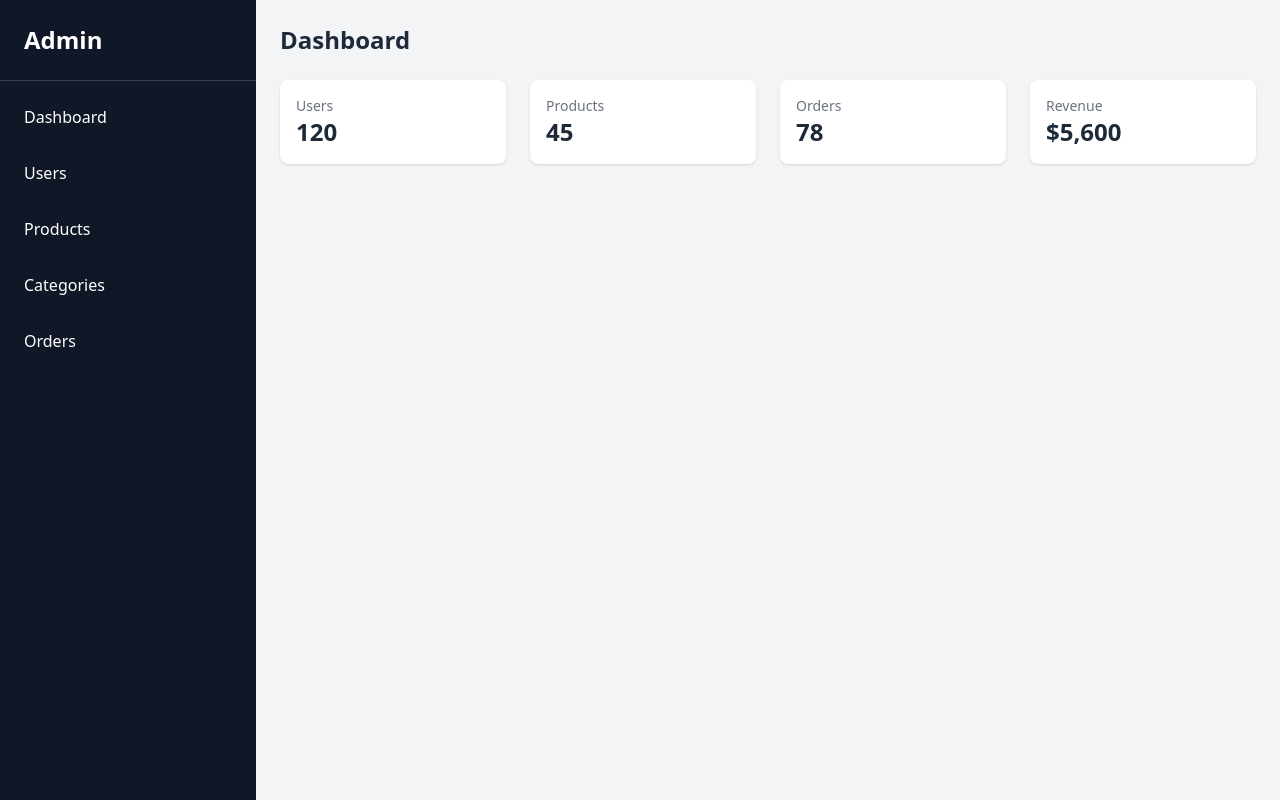
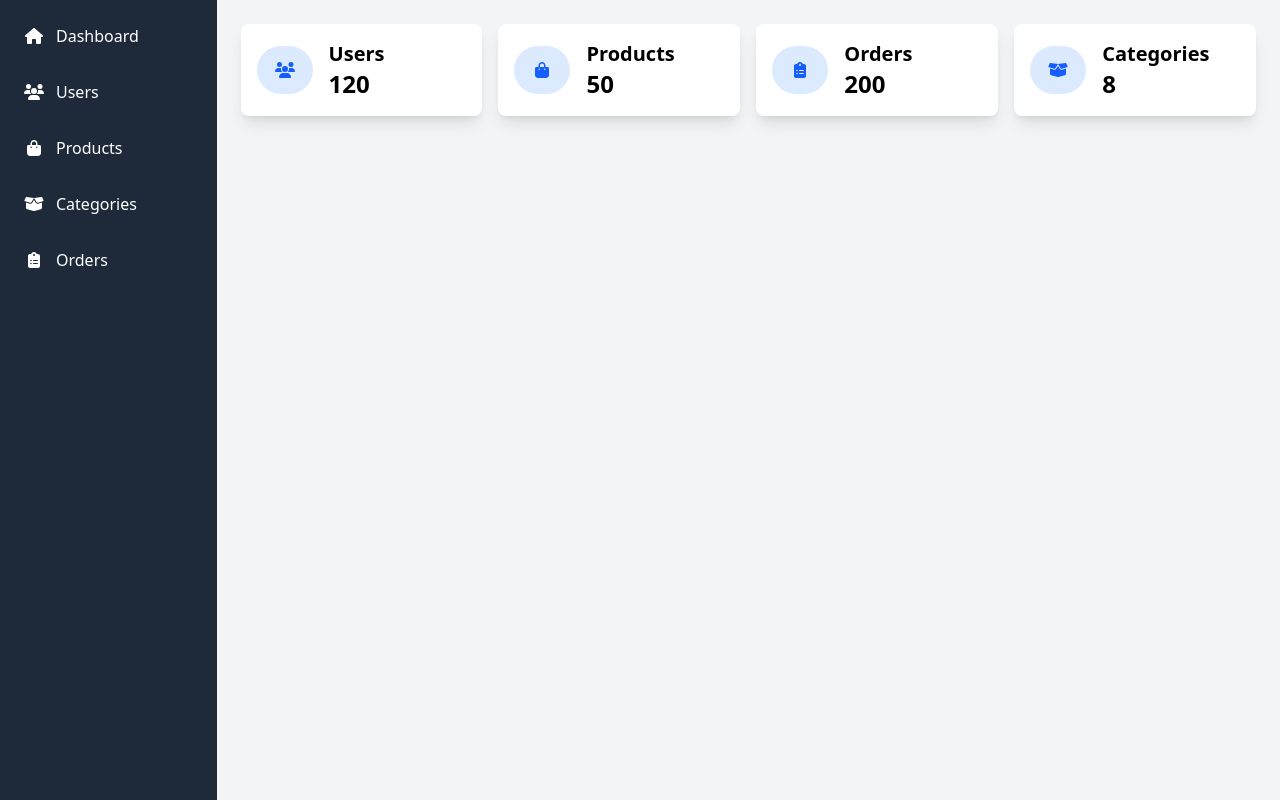
Before and after one commit to MohamedAbail1/Ecommerce-frontend, a React (Vite) app: page / in a window 1280 px wide. Built offline with nearby package versions, Linux system fonts and the light colour scheme.

Commit message:
add icons

```diff
--- a/package.json
+++ b/package.json
@@ -12,8 +12,10 @@
   "dependencies": {
     "@fortawesome/fontawesome-svg-core": "^6.7.2",
     "@fortawesome/free-brands-svg-icons": "^6.7.2",
+    "@fortawesome/free-regular-svg-icons": "^6.7.2",
     "@fortawesome/free-solid-svg-icons": "^6.7.2",
     "@fortawesome/react-fontawesome": "^0.2.2",
+    "@heroicons/react": "^2.2.0",
     "@tailwindcss/vite": "^4.0.14",
     "axios": "^1.8.3",
     "lucide-react": "^0.483.0",
--- a/src/App.jsx
+++ b/src/App.jsx
@@ -11,7 +11,7 @@ function App() {
     <Router>
       <div className="flex">
         <Sidebar />
-        <div className="ml-64 p-6 w-full bg-gray-100 min-h-screen">
+        <div className=" p-6 w-full bg-gray-100 min-h-screen">
           <Routes>
             <Route path="/" element={<Dashboard />} />
             <Route path="/users" element={<Users />} />
--- a/src/components/dashboard/components/ProductList.jsx
+++ b/src/components/dashboard/components/ProductList.jsx
@@ -26,7 +26,7 @@ export default function ProductList() {
   return (
     <div className="space-y-6">
       <div className="flex justify-between items-center">
-        <h2 className="text-xl font-semibold">Products</h2>
+        <h2 className="text-xl font-semibold"></h2>
         <button
           onClick={() => setSelectedProduct({})}
           className="bg-blue-600 text-white py-2 px-4 rounded-md"
--- a/src/components/dashboard/components/Sidebar.jsx
+++ b/src/components/dashboard/components/Sidebar.jsx
@@ -1,15 +1,31 @@
-import { Link } from "react-router-dom";
+import { FontAwesomeIcon } from '@fortawesome/react-fontawesome';
+import { faHome, faUsers, faShoppingBag, faBoxOpen, faClipboardList } from '@fortawesome/free-solid-svg-icons';
+import { Link } from 'react-router-dom';
 
 export default function Sidebar() {
   return (
-    <div className="w-64 h-screen bg-gray-900 text-white fixed top-0 left-0">
-      <div className="p-6 font-bold text-2xl border-b border-gray-700">Admin</div>
-      <nav className="p-4 space-y-4">
-        <Link to="/" className="block hover:bg-gray-700 p-2 rounded">Dashboard</Link>
-        <Link to="/users" className="block hover:bg-gray-700 p-2 rounded">Users</Link>
-        <Link to="/products" className="block hover:bg-gray-700 p-2 rounded">Products</Link>
-        <Link to="/categories" className="block hover:bg-gray-700 p-2 rounded">Categories</Link>
-        <Link to="/orders" className="block hover:bg-gray-700 p-2 rounded">Orders</Link>
+    <div className="w-64 bg-gray-800 text-white p-4">
+      <nav className="space-y-4">
+        <Link to="/" className="flex items-center hover:bg-gray-700 p-2 rounded">
+          <FontAwesomeIcon icon={faHome} className="h-5 w-5 mr-3" />
+          Dashboard
+        </Link>
+        <Link to="/users" className="flex items-center hover:bg-gray-700 p-2 rounded">
+          <FontAwesomeIcon icon={faUsers} className="h-5 w-5 mr-3" />
+          Users
+        </Link>
+        <Link to="/products" className="flex items-center hover:bg-gray-700 p-2 rounded">
+          <FontAwesomeIcon icon={faShoppingBag} className="h-5 w-5 mr-3" />
+          Products
+        </Link>
+        <Link to="/categories" className="flex items-center hover:bg-gray-700 p-2 rounded">
+          <FontAwesomeIcon icon={faBoxOpen} className="h-5 w-5 mr-3" />
+          Categories
+        </Link>
+        <Link to="/orders" className="flex items-center hover:bg-gray-700 p-2 rounded">
+          <FontAwesomeIcon icon={faClipboardList} className="h-5 w-5 mr-3" />
+          Orders
+        </Link>
       </nav>
     </div>
   );
--- a/src/components/dashboard/components/StatsCards.jsx
+++ b/src/components/dashboard/components/StatsCards.jsx
@@ -1,12 +1,16 @@
-export default function StatsCards({ stats }) {
-    return (
-      <div className="grid grid-cols-1 sm:grid-cols-2 lg:grid-cols-4 gap-6">
-        {stats.map((stat, index) => (
-          <div key={index} className="bg-white p-4 rounded-lg shadow">
-            <h2 className="text-sm text-gray-500">{stat.title}</h2>
-            <p className="text-2xl font-bold text-gray-800">{stat.value}</p>
-          </div>
-        ))}
+import { FontAwesomeIcon } from '@fortawesome/react-fontawesome';
+import { faUsers, faShoppingBag, faClipboardList, faBoxOpen } from '@fortawesome/free-solid-svg-icons';
+
+export default function StatsCard({ title, value, icon }) {
+  return (
+    <div className="bg-white p-4 rounded-lg shadow-lg flex items-center space-x-4">
+      <div className="p-3 bg-blue-100 rounded-full">
+        <FontAwesomeIcon icon={icon} className="h-8 w-8 text-blue-600" />
       </div>
-    );
-  }
+      <div>
+        <p className="text-xl font-semibold">{title}</p>
+        <p className="text-2xl font-bold">{value}</p>
+      </div>
+    </div>
+  );
+}
--- a/src/components/dashboard/pages/Dashboard.jsx
+++ b/src/components/dashboard/pages/Dashboard.jsx
@@ -1,6 +1,6 @@
 import Header from "../components/Header";
 import StatsCards from "../components/StatsCards";
-
+import { faUsers, faShoppingBag, faClipboardList, faBoxOpen } from '@fortawesome/free-solid-svg-icons';
 export default function Dashboard() {
   const stats = [
     { title: "Users", value: 120 },
@@ -10,9 +10,11 @@ export default function Dashboard() {
   ];
 
   return (
-    <div>
-      <Header title="Dashboard" />
-      <StatsCards stats={stats} />
+    <div className="grid grid-cols-1 sm:grid-cols-2 lg:grid-cols-4 gap-4">
+      <StatsCards title="Users" value="120" icon={faUsers} />
+      <StatsCards title="Products" value="50" icon={faShoppingBag} />
+      <StatsCards title="Orders" value="200" icon={faClipboardList} />
+      <StatsCards title="Categories" value="8" icon={faBoxOpen} />
     </div>
   );
 }
--- a/src/components/dashboard/pages/Products.jsx
+++ b/src/components/dashboard/pages/Products.jsx
@@ -1,9 +1,9 @@
 import ProductList from "../components/ProductList";
-
+import Header from "../components/Header";
 export default function Products() {
   return (
     <div>
-      <h2 className="text-xl font-semibold mb-4">Manage Products</h2>
+      <Header title="Manage Products" />
       <ProductList />
     </div>
   );
```
Also changed, not shown: 1 other file (tests, documents, lock files or other folders).
